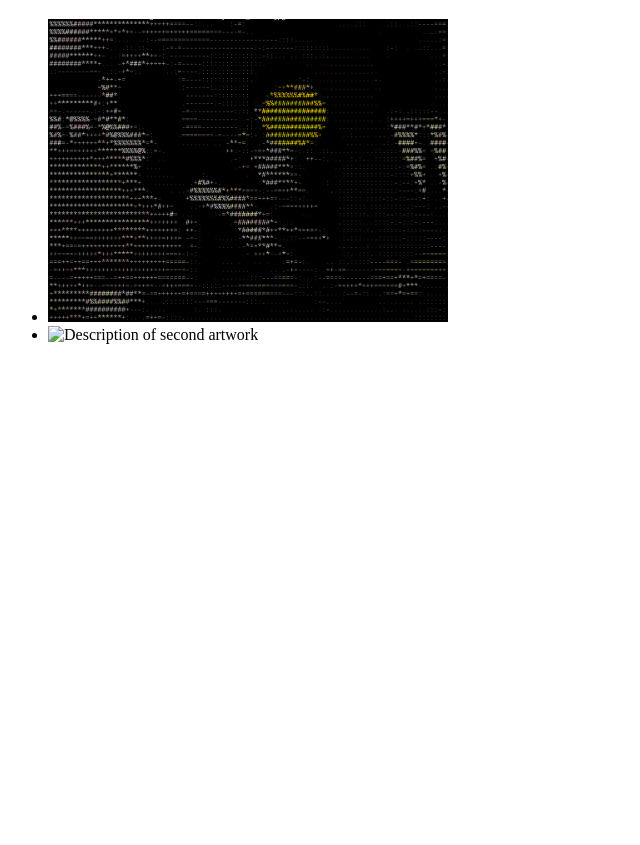
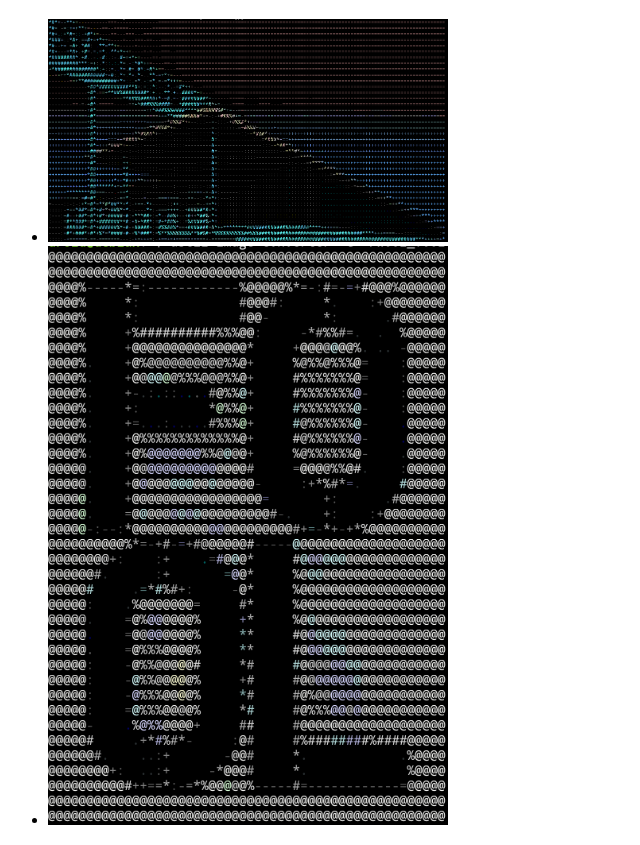
Before and after one commit to b1tm0ney/website, a plain HTML site: page digital-art.html in a window 1280 px wide. Shown: the part 87-932 px from the top of the page, without its empty margins (0-640 px from the left). Before the commit the page ends 800 px from the top, so only its background shows below. Drawn offline with Linux system fonts and the light colour scheme.

Commit message:
Update image sources in digital-art.html

```diff
--- a/digital-art.html
+++ b/digital-art.html
@@ -13,8 +13,8 @@
   <h1>Digital Art</h1>
 
   <ul>
-    <li><img src="images/blackandyellow.png" alt="John Baldesseri ASCII Art" width="400" /></li>
-    <li><img src="images/second-piece.png" alt="Description of second artwork" width="400" /></li>
+    <li><img src="images/standard_n.png" alt="John Baldesseri ASCII Art" width="400" /></li>
+    <li><img src="images/wool_fool.png" alt="Description of second artwork" width="400" /></li>
   </ul>
 </body>
 </html>
```
